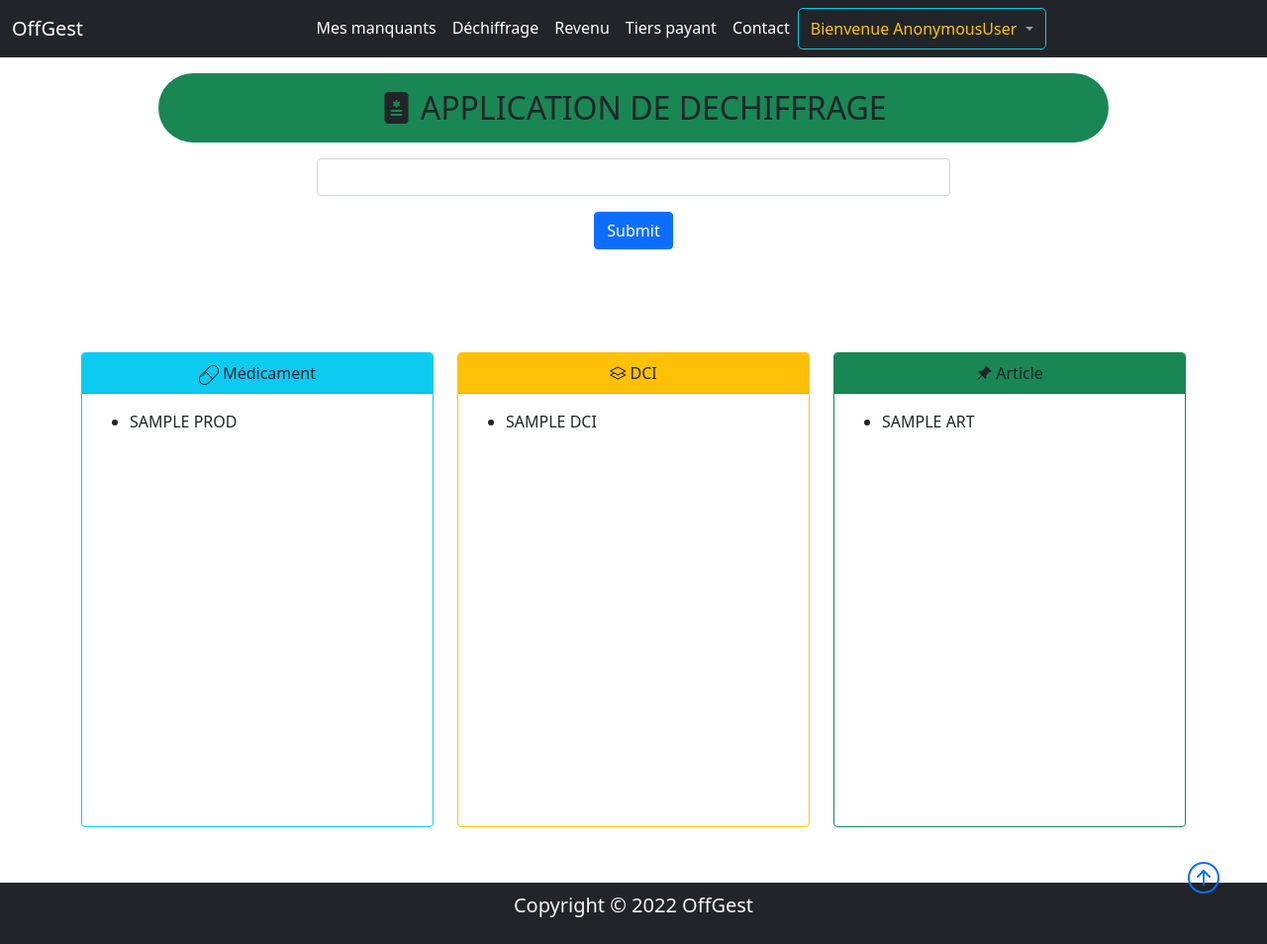
After one commit to issamar/pharmagest, a Django app: template addmed/templates/dech-mob.html in a window 1280 px wide. The commit adds this page. Shown: the whole page at 99% size. Run offline with Django 3.2, Linux system fonts and the light colour scheme; data comes from the database, SQL or seed files in the repository; both versions use the stored data as it was after the commit; tables that the repository leaves empty hold one stand-in row (values such as "Sample post"); the template is opened without the code that fills it: values that come from a table or form of the project are taken from there, most other values are stand-ins (such as "Sample title", 1, 10 or a date in 2020); parts of the project's set-up code (start-up, migrations or seed data) failed here and were passed over.

Commit message:
solution to dech

```diff
--- /dev/null
+++ b/addmed/templates/dech-mob.html
@@ -0,0 +1,83 @@
+{% extends 'cmd_page.html'%}
+{% load static %}
+{% block title %} Déchiffrage {% endblock %}
+
+{% block content %}
+<h2 class="text-center bg-success  rounded-pill w-75 m-auto mt-3 p-3"> <i class="bi bi-file-medical-fill"></i>  APPLICATION DE DECHIFFRAGE </h2>
+<div class="text-center ">
+  <form action="" method="POST">{% csrf_token %}
+      <input type="text" class="form-control m-auto mt-3 mb-3 w-50" name="search-field"  list="prod&art" required>
+        <datalist id="prod&art">
+          {% for product in products %}
+            <option value="{{product.name}}">{{product.dci}} </option>
+          {% endfor%}
+          {% for art in arts %}
+          <option>{{art.full_name}} </option>
+        {% endfor%}
+        </datalist>
+      <input type="submit" class="btn btn-primary mb-5" name="mob-search">
+  </form>
+</div>
+
+<!--Display search result-->
+<section class="m-5">
+  <div class="container">
+
+      <div class=" row  align-items-baseline ">
+        <div class="col-sm  py-2">
+          <div class="card border border-info" style="height: 60vh;">
+            <div class="card-header text-center bg-info">
+              <img src="{% static 'pill-svg.svg'%}" alt="pill" style="width: 20px;"> Médicament
+            </div>
+            <div class="card-body" style="overflow: auto;">
+              {% for prod in matches_prod %}
+              <ul>
+
+                  <li >{{prod|upper}} </li>
+
+              </ul>
+              {% endfor %}
+            </div>
+
+          </div>
+        </div>
+        <div class="col-sm py-2">
+          <div class="card border border-warning" style="height: 60vh;">
+            <div class="card-header text-center bg-warning">
+              <i class="bi bi-layers"></i> DCI
+            </div>
+            <div class="card-body"style="overflow: auto;">
+              {% for dci in matches_dci %}
+              <ul >
+
+                  <li >{{dci|upper}} </li>
+
+              </ul>
+              {% endfor %}
+            </div>
+
+          </div>
+        </div>
+        <div class="col-sm py-2">
+          <div class="card border border-success" style="height: 60vh;">
+            <div class="card-header text-center bg-success">
+              <i class="bi bi-pin-angle-fill"></i> Article
+            </div>
+            <div class="card-body" style="overflow: auto;">
+               {% for art in matches_art %}
+              <ul>
+
+                  <li >{{art|upper}} </li>
+
+              </ul>
+              {% endfor %}
+            </div>
+
+          </div>
+        </div>
+      </div>
+    </div>
+</section>
+
+
+{% endblock %}
```
Also changed, not shown: addmed/templates/dech.html (+16 -11 lines), addmed/views.py (+39 -12 lines), pharmagest/settings.py (+12 -0 lines), db.sqlite3.
